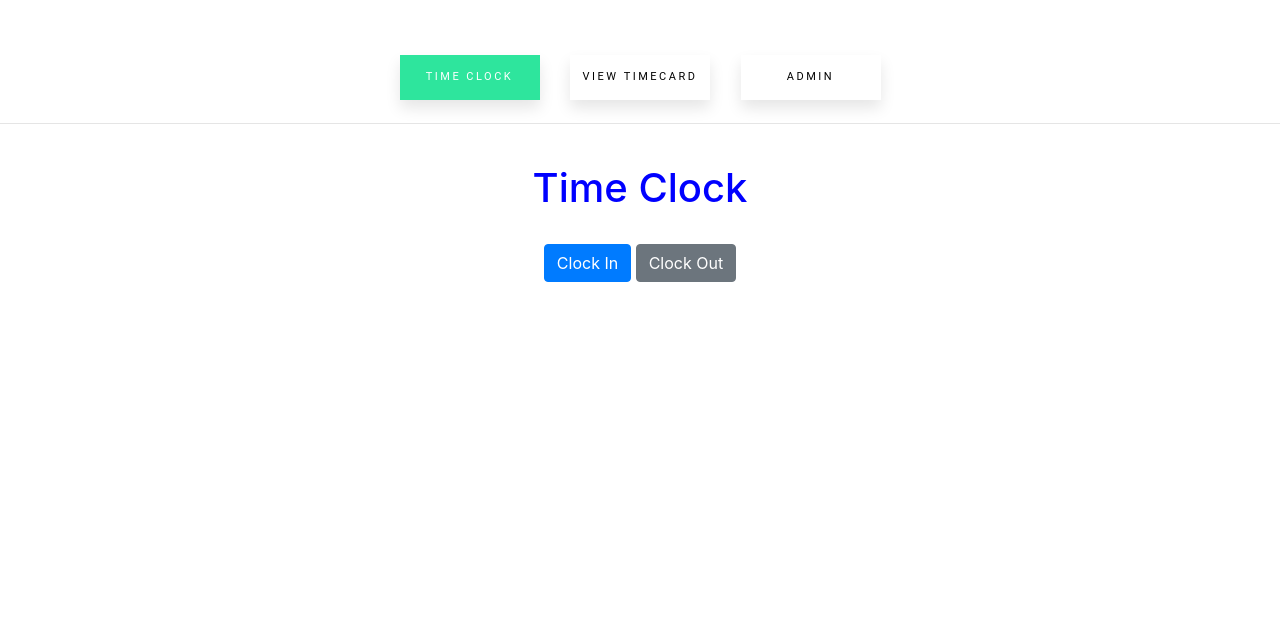
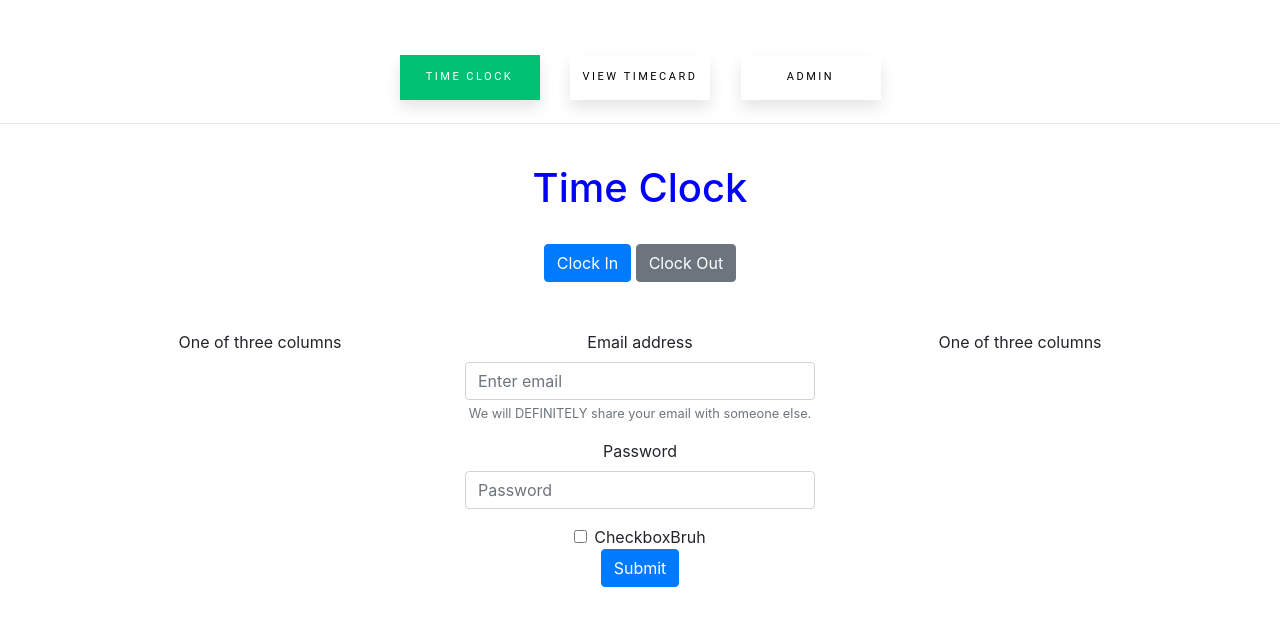
Before and after one commit to revenghost/RTT, a website: page public/index.html in a window 1280 px wide. Drawn offline with nearby package versions, Linux system fonts and the light colour scheme.

Commit message:
bootstrap columns, got index and timecard pages linked with nav

```diff
--- a/public/index.html
+++ b/public/index.html
@@ -14,13 +14,13 @@
 </br>
 </br>
   <div class="btn pull-right">
-    <button class="button selected" href="index.html">TIME CLOCK</button>
+    <a href="./index.html" ><button class="button selected" >TIME CLOCK</button></a>
   </div>
     <div class="btn pull-right">
-    <button class="button"href="pages/timeCard.html">VIEW TIMECARD</button>
+      <a href="pages/timeCard.html" ><button class="button" >VIEW TIMECARD</button></a>
   </div>
   <div class="btn pull-right">
-    <button class="button">ADMIN</button>
+    <a href="#link" ><button class="button">ADMIN</button></a>
   </div>
   <hr>
   <title>RTT</title>
@@ -31,6 +31,36 @@
   </br>
   <button type="button" id="clockIn" class="btn btn-primary">Clock In</button>
   <button type="button" id="clockOut" class="btn btn-secondary">Clock Out</button>
+  <br><br><br>
+  <div class="container">
+    <div class="row">
+      <div class="col-sm">
+        One of three columns
+      </div>
+      <div class="col-sm">
+        <form>
+          <div class="form-group">
+            <label for="exampleInputEmail1">Email address</label>
+            <input type="email" class="form-control" id="exampleInputEmail1" aria-describedby="emailHelp" placeholder="Enter email">
+            <small id="emailHelp" class="form-text text-muted">We will DEFINITELY share your email with someone else.</small>
+          </div>
+          <div class="form-group">
+            <label for="exampleInputPassword1">Password</label>
+            <input type="password" class="form-control" id="exampleInputPassword1" placeholder="Password">
+          </div>
+          <div class="form-check">
+            <input type="checkbox" class="form-check-input" id="exampleCheck1">
+            <label class="form-check-label" for="exampleCheck1">CheckboxBruh</label>
+          </div>
+          <button type="submit" class="btn btn-primary">Submit</button>
+        </form>
+      </div>
+      <div class="col-sm">
+        One of three columns
+      </div>
+    </div>
+  </div>
+
 
   <!-- Optional JavaScript -->
   <script src="./scripts/script.js"></script>
--- a/public/styles/style.css
+++ b/public/styles/style.css
@@ -24,7 +24,7 @@ html, body {
 
     .selected {
 
-        background-color: #2EE59D;
+        background-color: #00c073;
         color: #fff;
         pointer-events: none;
     }
```
Also changed, not shown: public/pages/timeCard.html (+57 -5 lines).
